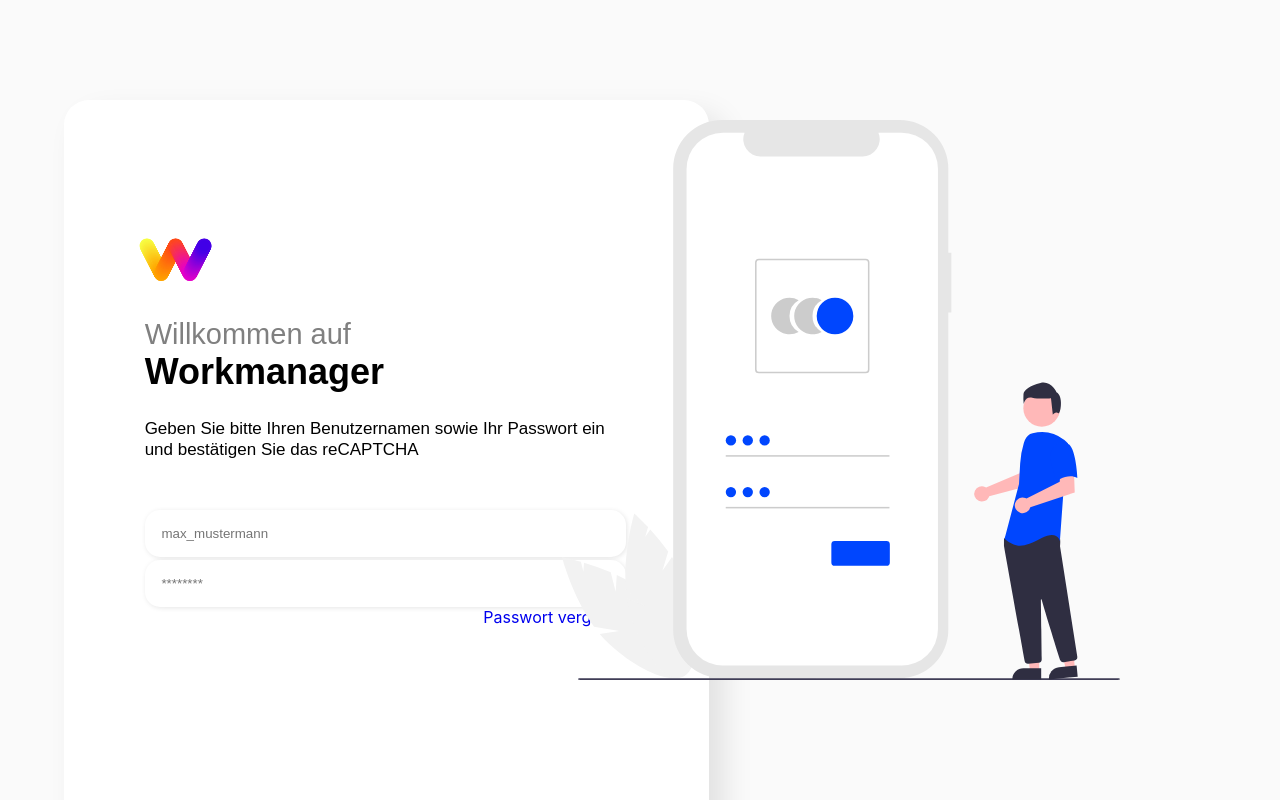
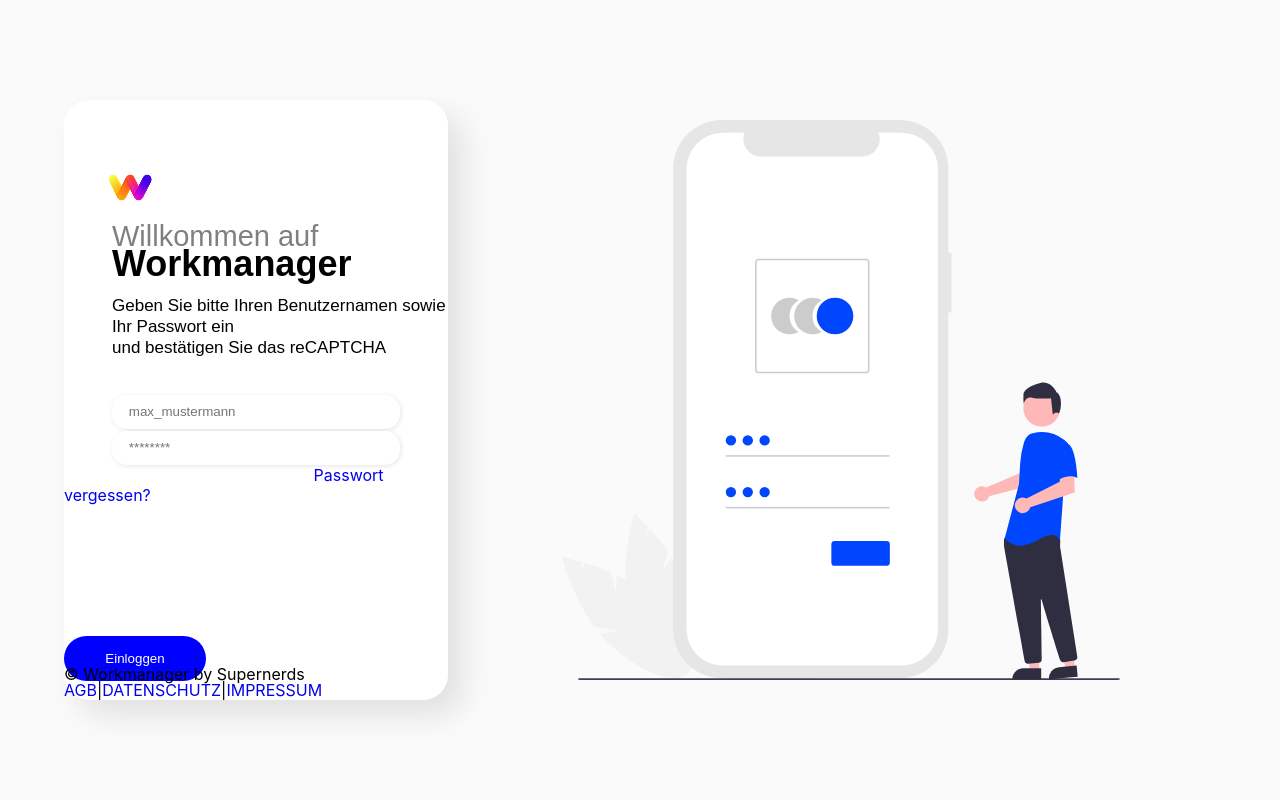
Before and after one commit to MertDurasi/Team-Supernerds, a React (Create React App) app: page /login in a window 1280 px wide. Built offline with nearby package versions, Linux system fonts and the light colour scheme; a web font is replaced by a local one.

Commit message:
Update: Logo-Container Größe in Prozentangabe. - Mert Durasi

```diff
--- a/src/components/login/Login.css
+++ b/src/components/login/Login.css
@@ -21,8 +21,8 @@
 /* Linker Container für "Einlogg"-Option */
 #login-container {
   position: fixed;
-  width: 645px;
-  height: 940px;
+  width: 30%;
+  height: 75%;
   left: 5%;
   top: 12.5%;
   border-radius: 25px;
@@ -33,7 +33,7 @@
 #login-logo {
   width: 35%;
   height: 35%;
-  margin-top: 15%;
+  margin-top: 13%;
 }
 
 .login-text {
```
